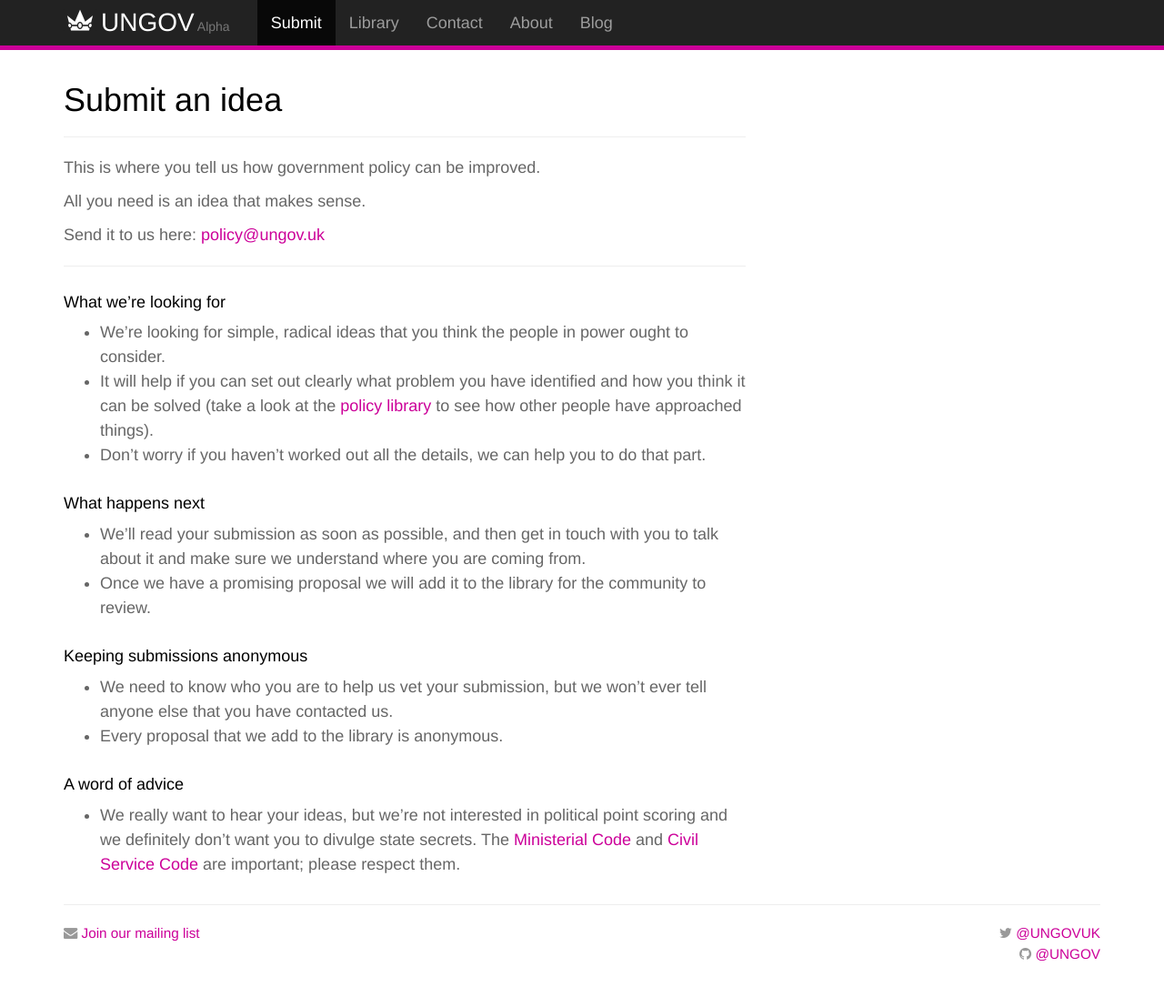
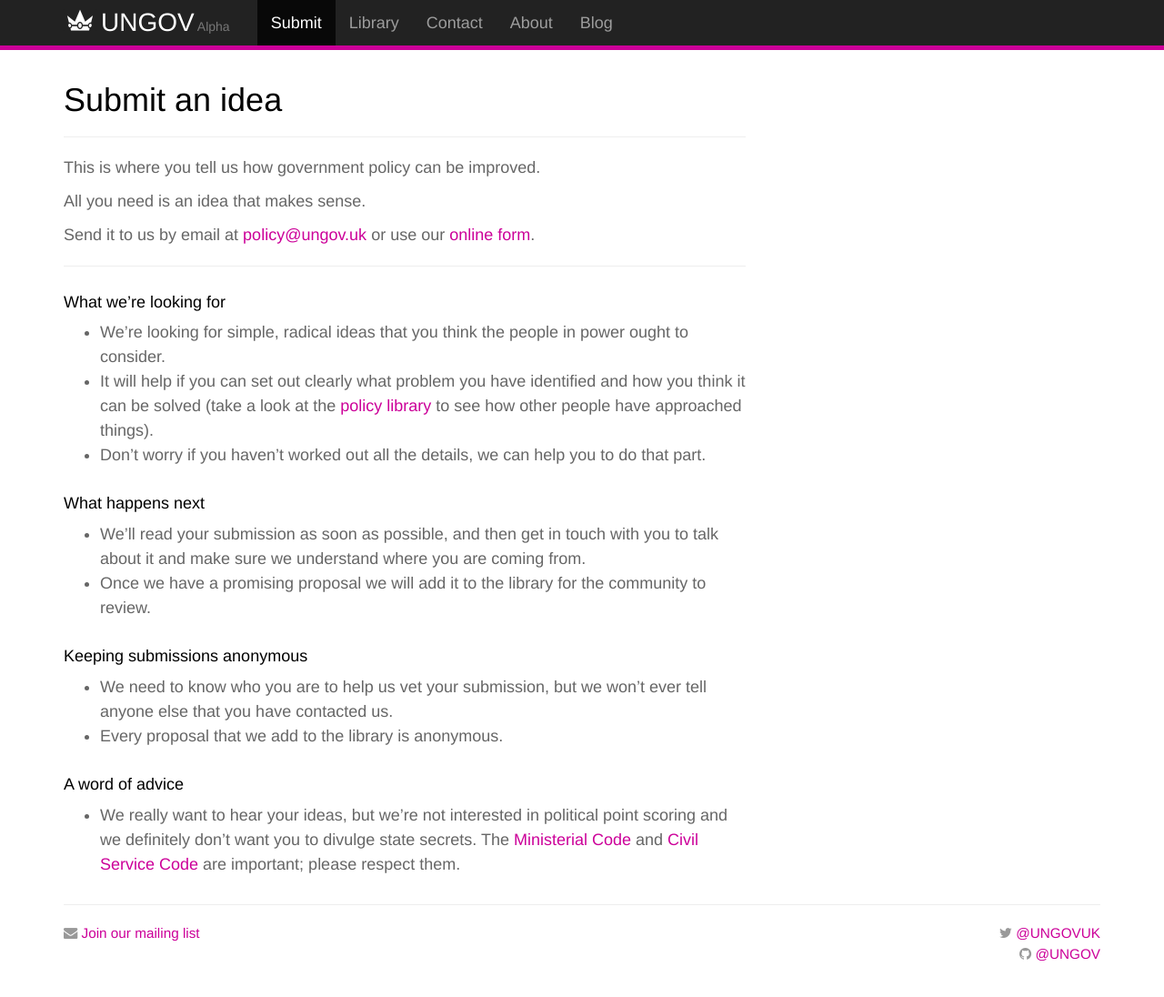
Before and after one commit to ungov/ungov.github.io, a Jekyll site: the page built from pages/submit.md, in a window 1280 px wide and 1101 px high. Shown: the top 1096 px of the window at 91% size. Built offline with Jekyll 4.4.1, drawn with Linux system fonts in a browser that asks for light colours; nearby versions of some CDN libraries.

Commit message:
add submission form

```diff
--- a/pages/submit.md
+++ b/pages/submit.md
@@ -8,7 +8,7 @@
 
 All you need is an idea that makes sense.
 
-Send it to us here: [policy@ungov.uk](mailto:policy@ungov.uk)
+Send it to us by email at [policy@ungov.uk](mailto:policy@ungov.uk) or use our [online form](https://docs.google.com/a/yiu.co.uk/forms/d/1fcFKFqExIyz84Eez-rr452zD78j1qoOzg0mD4ofqt_k/viewform).
 
 ---
 
```
